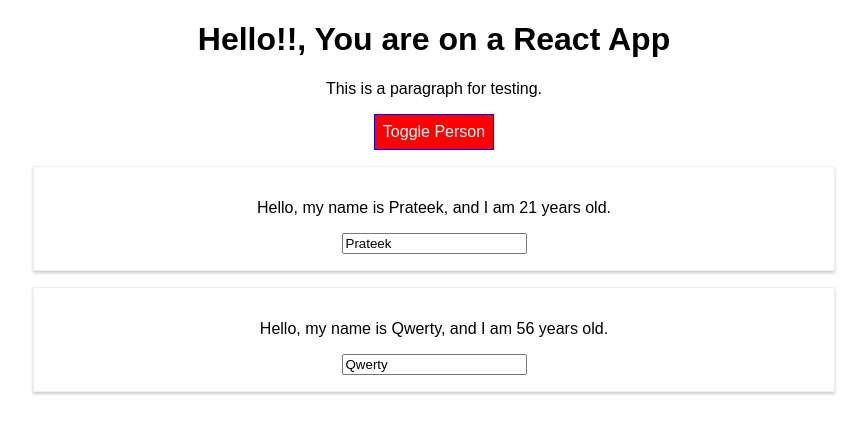
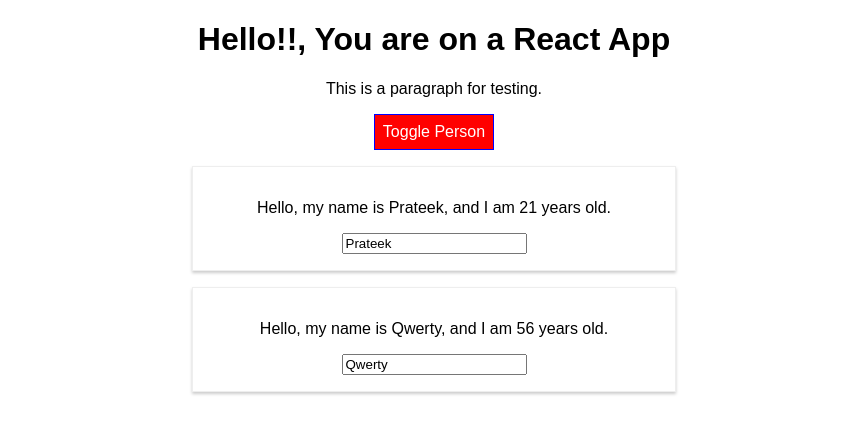
Before and after one commit to prateeksarangi/Rough_Code_Practice, a React app in the folder Learn_React/course-test-app/: page / in a window 1280 px wide. Both pictures are taken after a click on the button "Toggle Person". Shown: the top 434 px of the page, without its empty margins (206-1073 px from the left). Built offline with nearby package versions, Linux system fonts and the light colour scheme.

Commit message:
CSS Modulations completed for both App and Person files.

```diff
--- a/Learn_React/course-test-app/src/App.js
+++ b/Learn_React/course-test-app/src/App.js
@@ -54,7 +54,7 @@ class App extends Component {
   render() {
 
     let persons = null;
-    let btnClass = [classes.Button];
+    let btnClass = '';
 
     // const style = {
     //   backgroundColor: 'green',
@@ -90,7 +90,7 @@ class App extends Component {
       //   backgroundColor: 'salmon',
       //   color: 'black'
       // };
-      btnClass.push(classes.Red);
+      btnClass = classes.Red;
     }
 
     let assignClass = [ ];
@@ -107,7 +107,7 @@ class App extends Component {
           <h1>Hello!!, You are on a React App</h1>
           <p className={assignClass.join(' ')}>This is a paragraph for testing.</p>
         {/* <button onClick={this.switchNameHandler.bind(this, 'Maximilium')}>Switch</button> */}
-          <button className={btnClass.join(' ')}
+          <button className={btnClass}
           // style={style}
           onClick={this.togglePersonsHandler}>
             Toggle Person
--- a/Learn_React/course-test-app/src/Person/Person.css
+++ b/Learn_React/course-test-app/src/Person/Person.css
@@ -7,7 +7,7 @@
   text-align: center;
 }
 
-@@media (min-width: 500px) {
+@media (min-width: 500px) {
   .Person {
     width: 450px;
   }
--- a/Learn_React/course-test-app/src/Person/Person.js
+++ b/Learn_React/course-test-app/src/Person/Person.js
@@ -1,18 +1,18 @@
 import React from 'react';
 // import Radium from 'radium';
-// import './Person.css';
-import styled from 'styled-components';
+import classes from './Person.css';
+// import styled from 'styled-components';
 
-const StyleDiv = styled.div`
-                  width: 60%;
-                  margin: 16px auto;
-                  border: 1px solid #eee;
-                  box-shadow: 0 2px 3px #ccc;
-                  padding: 16px;
-                  text-align: center;
-
-                  @@media (min-width: 500px) { width: 450px; }
-                `;
+// const StyleDiv = styled.div`
+//                   width: 60%;
+//                   margin: 16px auto;
+//                   border: 1px solid #eee;
+//                   box-shadow: 0 2px 3px #ccc;
+//                   padding: 16px;
+//                   text-align: center;
+//
+//                   @@media (min-width: 500px) { width: 450px; }
+//                 `;
 
 const person = (props) => {
   // const style = {
@@ -23,12 +23,14 @@ const person = (props) => {
 
   return (
     // <div className='Person' style={style}>
-    <StyleDiv>
+    // <StyleDiv>
+    <div className={classes.Person}>
       <p onClick={props.click}>
         Hello, my name is {props.name},
         and I am {props.age} years old.</p>
       <input type='text' onChange={props.changed} value={props.name}/>
-    </StyleDiv>
+    </div>
+    // </StyleDiv>
   )
 }
 
```
